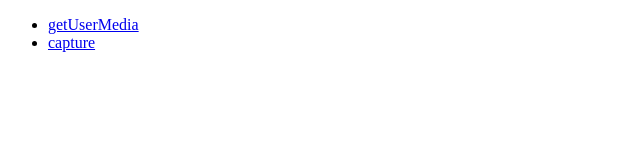
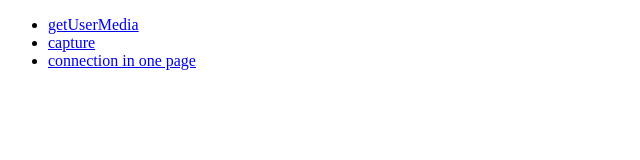
Before and after one commit to inomies/WebRTCDemo, a plain HTML site: page index.html in a window 1280 px wide. Shown: the whole page, without its empty margins (0-640 px from the left). Drawn offline with Linux system fonts and the light colour scheme.

Commit message:
added the link to onepagepc.html

```diff
--- a/index.html
+++ b/index.html
@@ -4,6 +4,7 @@
 <ul>
 	<li><a href="getusermedia.html">getUserMedia</a>
 	<li><a href="capture.html">capture</a>
+	<li><a href="onepagepc.html">connection in one page</a>
 </ul>
 </body>
 </html>
```
